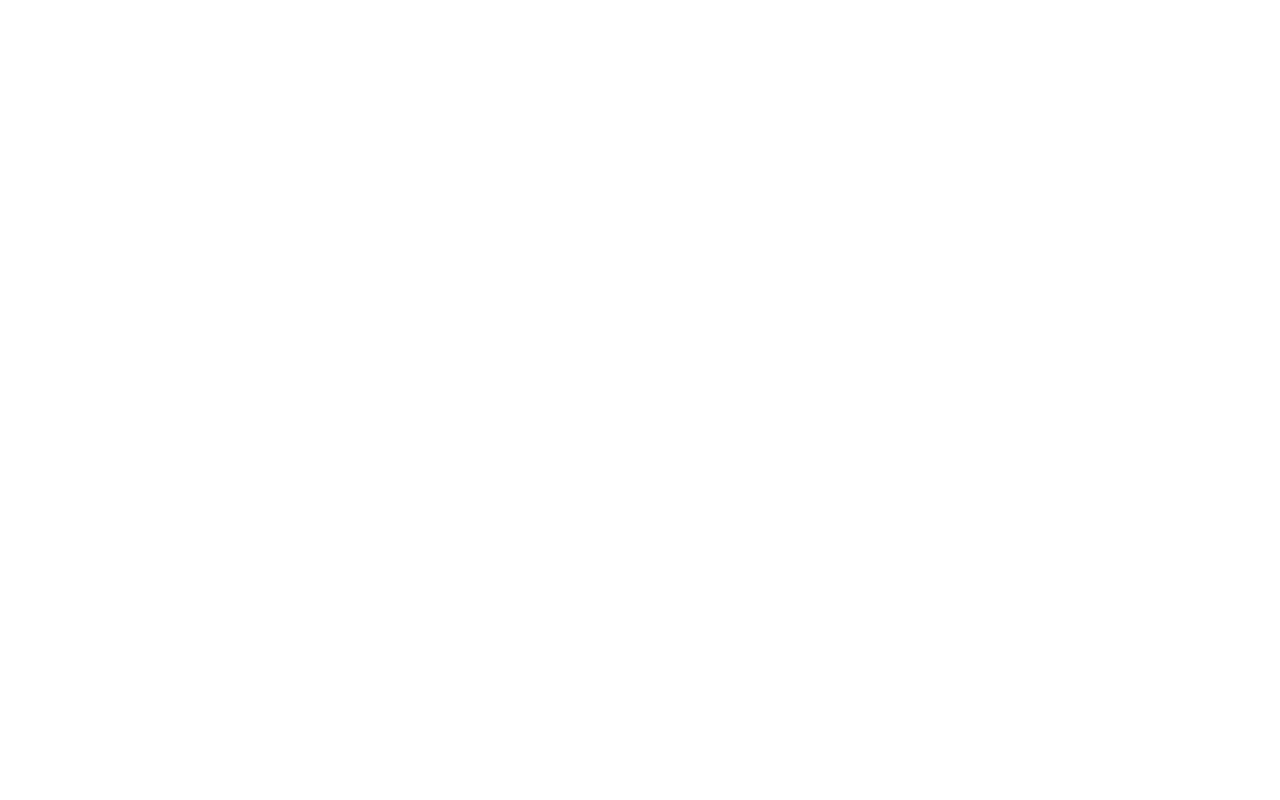
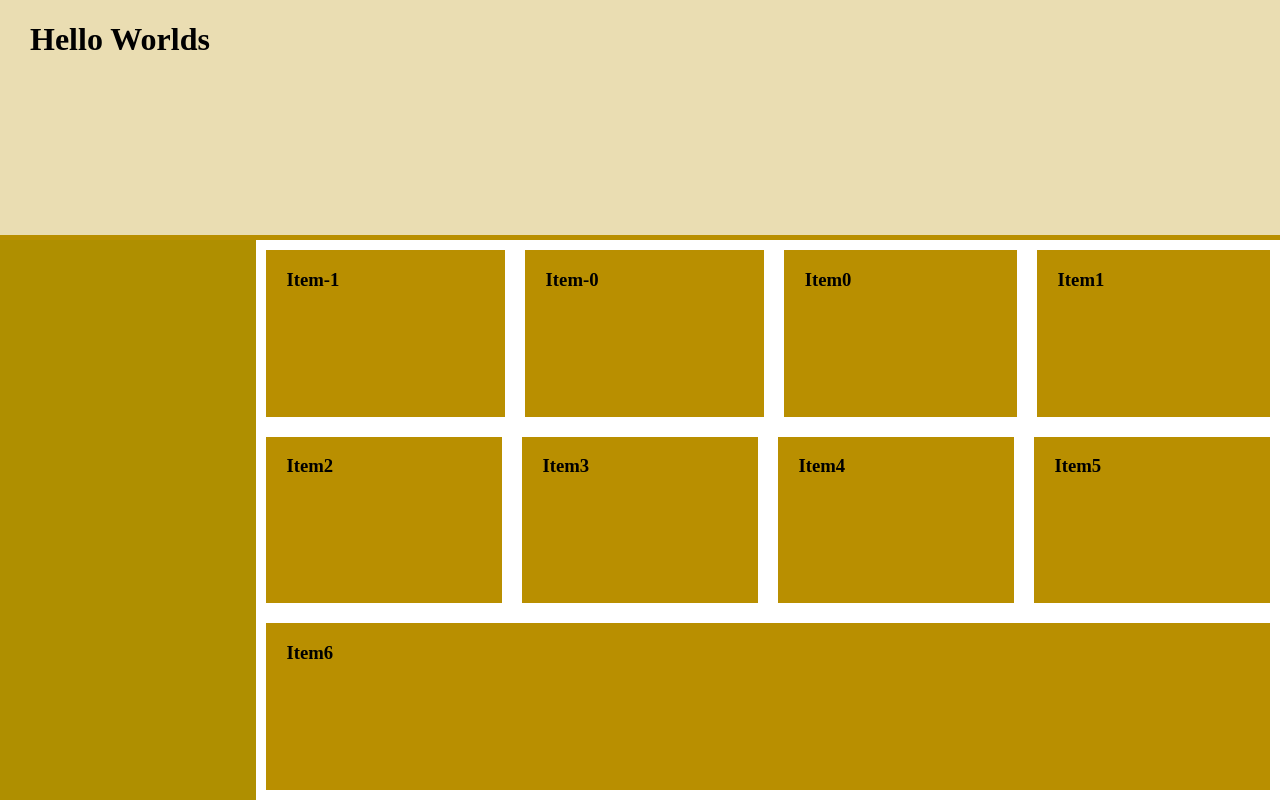
Before and after one commit to CarlTE19A/Store2020, a plain HTML site: page index.html in a window 1280 px wide. Drawn offline with Linux system fonts and the light colour scheme.

Commit message:
2020-11-18.1

```diff
--- a/index.html
+++ b/index.html
@@ -7,6 +7,42 @@
     <title>A Kind Of Art</title>
 </head>
 <body>
+    <header>
+        <h1>Hello Worlds</h1>
+    </header>
+    <aside>
+        <p>
 
+        </p>
+    </aside>
+    <main>
+        <article>
+            <h3>Item-1</h3>
+        </article>
+        <article>
+            <h3>Item-0</h3>
+        </article>
+        <article>
+            <h3>Item0</h3>
+        </article>
+        <article>
+            <h3>Item1</h3>
+        </article>
+        <article>
+            <h3>Item2</h3>
+        </article>
+        <article>
+            <h3>Item3</h3>
+        </article>
+        <article>
+            <h3>Item4</h3>
+        </article>
+        <article>
+            <h3>Item5</h3>
+        </article>
+        <article>
+            <h3>Item6</h3>
+        </article>
+    </main>
 </body>
 </html>
--- a/style.css
+++ b/style.css
@@ -0,0 +1,43 @@
+body
+{
+    padding: 0;
+    margin: 0;
+    border: 0;
+    background-color: white;
+    display: grid;
+    grid-template-columns: 20vw 80vw;
+    grid-template-rows: 30vh 70vh;
+}
+header
+{
+    grid-row: 1;
+    grid-column: 1 / 3;
+    background-color: rgba(185, 143, 0, 0.3);
+    border: solid;
+    border-width: 0;
+    border-bottom-width: 5px;
+    border-color: rgb(185, 143, 0);
+    padding-left: 30px;
+}
+aside
+{
+    grid-row: 2 / 3;
+    grid-column: 1 / 2;
+    background-color: rgb(175, 143, 0);
+}
+main
+{
+    display: flex;
+    flex-wrap: wrap;
+    justify-content: space-evenly;
+    align-items: stretch;
+}
+main article
+{
+    background-color: rgb(185, 143, 0);
+    margin: 10px;
+    flex-grow: 1;
+    flex-basis: auto;
+    min-width: 20%;
+    padding-left: 2%;
+}
```
